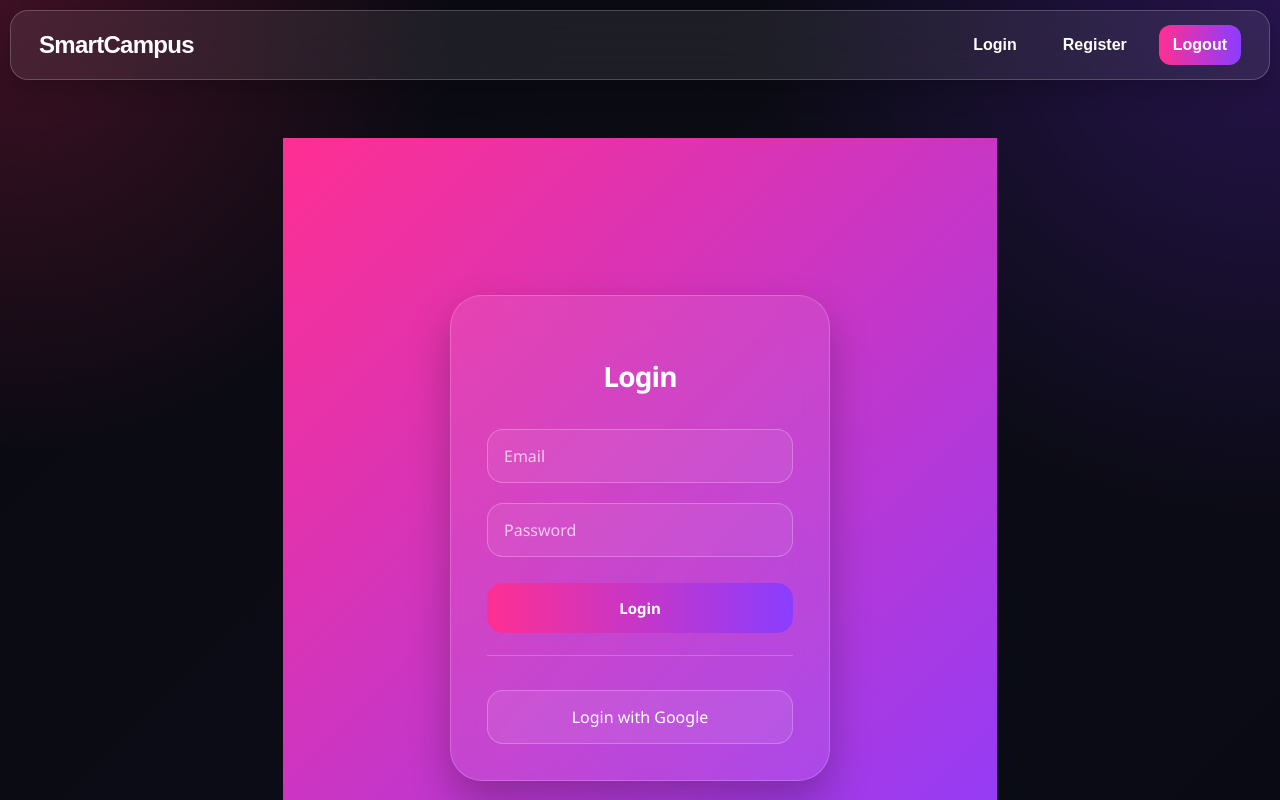
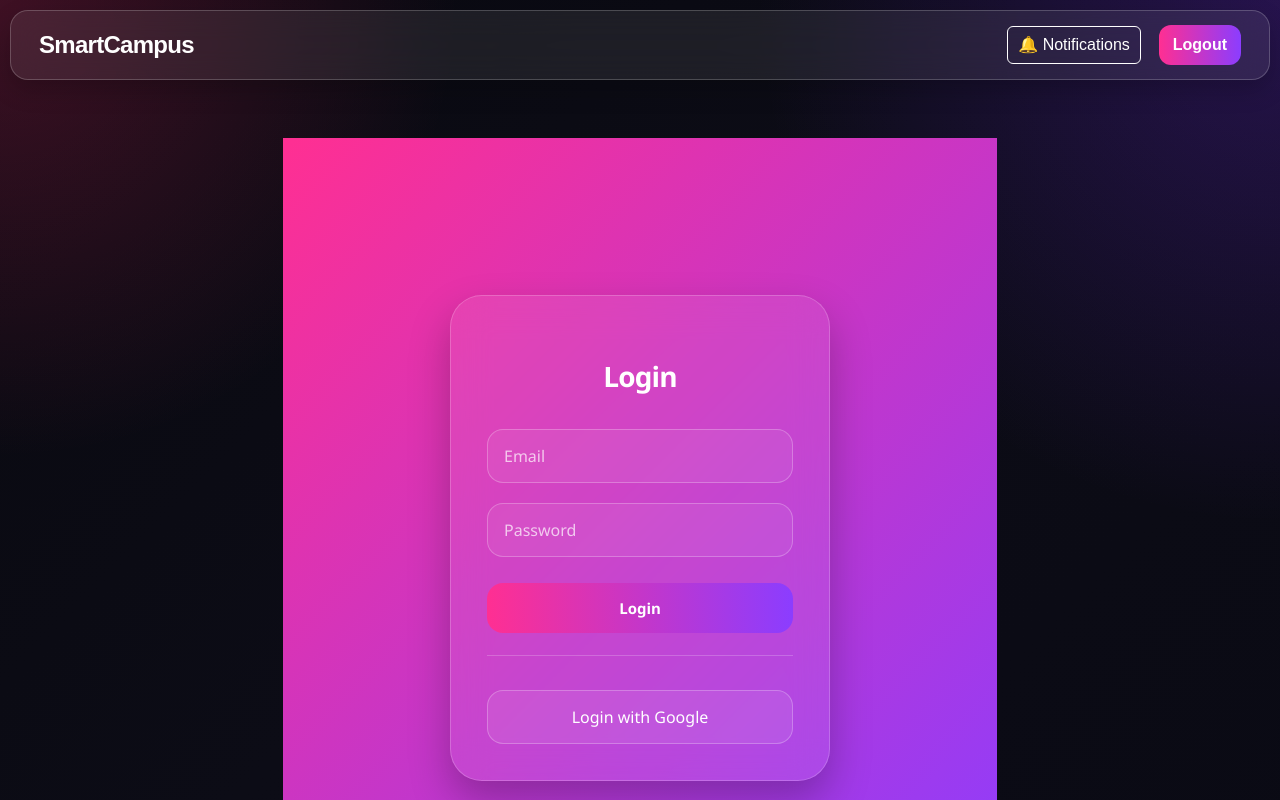
Before and after one commit to Suche003/it3030-paf-2026-smart-campus, a React (Vite) app in the folder frontend/: page /login in a window 1280 px wide. Shown: the top 800 px of the page. Built offline with nearby package versions, Linux system fonts and the light colour scheme; sample sign-in values are in the browser's storage.

Commit message:
feat(frontend): add notification button to navbar, improve styling

```diff
--- a/frontend/src/components/Navbar.css
+++ b/frontend/src/components/Navbar.css
@@ -78,3 +78,18 @@
     justify-content: center;
   }
 }
+
+.notif-btn {
+  background: transparent;
+  border: 1px solid #fff;
+  color: white;
+  padding: 6px 10px;
+  margin-left: 10px;
+  border-radius: 6px;
+  cursor: pointer;
+}
+
+.notif-btn:hover {
+  background: white;
+  color: black;
+}
--- a/frontend/src/components/Navbar.jsx
+++ b/frontend/src/components/Navbar.jsx
@@ -1,25 +1,61 @@
-import { Link } from "react-router-dom";
+import { Link, useNavigate, useLocation } from "react-router-dom";
+import { useState, useEffect } from "react";
 import "./Navbar.css";
 
 function Navbar() {
+
+  const navigate = useNavigate();
+  const location = useLocation();
+  const [isLoggedIn, setIsLoggedIn] = useState(false);
+
+  const checkAuth = () => {
+    setIsLoggedIn(!!localStorage.getItem("token"));
+  };
+
+  useEffect(() => {
+    checkAuth();
+  }, [location]);
+
   const logout = () => {
-    localStorage.clear();
-    window.location.href = "/";
+    localStorage.removeItem("token");
+    setIsLoggedIn(false);
+    navigate("/");
+  };
+
+  const goNotifications = () => {
+    navigate("/notifications");
   };
 
   return (
     <nav className="navbar">
+
       <div className="nav-left">
         <h2 className="logo">SmartCampus</h2>
       </div>
 
       <div className="nav-links">
-        <Link to="/">Login</Link>
-        <Link to="/register">Register</Link>
-        <button onClick={logout} className="logout-btn">
-          Logout
-        </button>
+
+        {!isLoggedIn && (
+          <>
+            <Link to="/">Login</Link>
+            <Link to="/register">Register</Link>
+          </>
+        )}
+
+        {isLoggedIn && (
+          <>
+            <button onClick={goNotifications} className="notif-btn">
+              🔔 Notifications
+            </button>
+
+            <button onClick={logout} className="logout-btn">
+              Logout
+            </button>
+          </>
+        )}
+
       </div>
+
     </nav>
   );
 }
```
